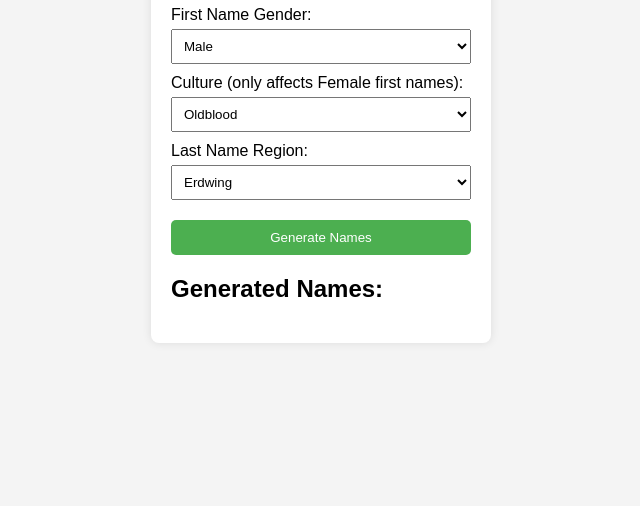
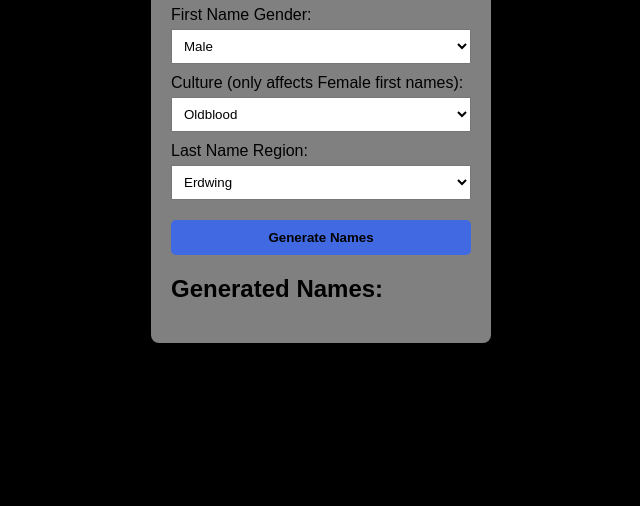
Before and after one commit to Grisanne/Grisanne.github.io, a plain HTML site: page index.html in a window 1280 px wide. Shown: the part 294-800 px from the top of the page, without its empty margins (319-959 px from the left). Drawn offline with Linux system fonts and the light colour scheme.

Commit message:
Update styles.css

```diff
--- a/styles.css
+++ b/styles.css
@@ -2,7 +2,7 @@ body {
   font-family: Arial, sans-serif;
   margin: 0;
   padding: 0;
-  background-color: #f4f4f4;
+  background-color: black;
   display: flex;
   justify-content: center;
   align-items: center;
@@ -10,7 +10,7 @@ body {
 }
 
 .container {
-  background: white;
+  background: gray;
   padding: 20px;
   border-radius: 8px;
   box-shadow: 0 0 10px rgba(0, 0, 0, 0.1);
@@ -35,8 +35,9 @@ select {
 button {
   width: 100%;
   padding: 10px;
-  background-color: #4CAF50;
-  color: white;
+  background-color: royalblue;
+  color: black;
+  font-weight: bold;
   border: none;
   border-radius: 5px;
   cursor: pointer;
@@ -44,7 +45,7 @@ button {
 }
 
 button:hover {
-  background-color: #45a049;
+  background-color: cornflowerblue;
 }
 
 #name-results {
```
